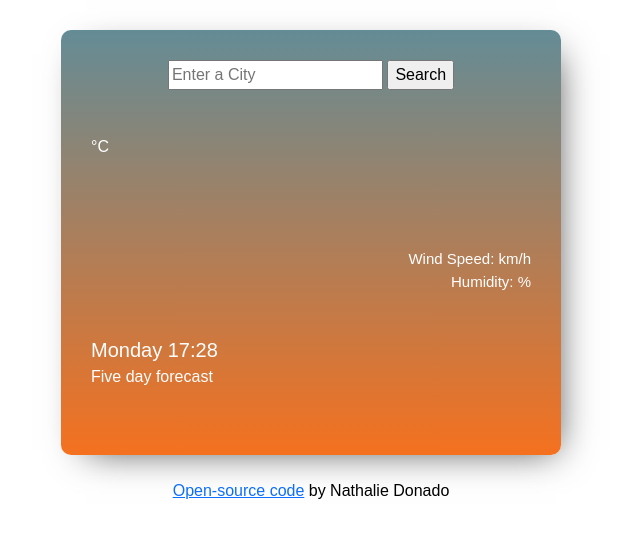
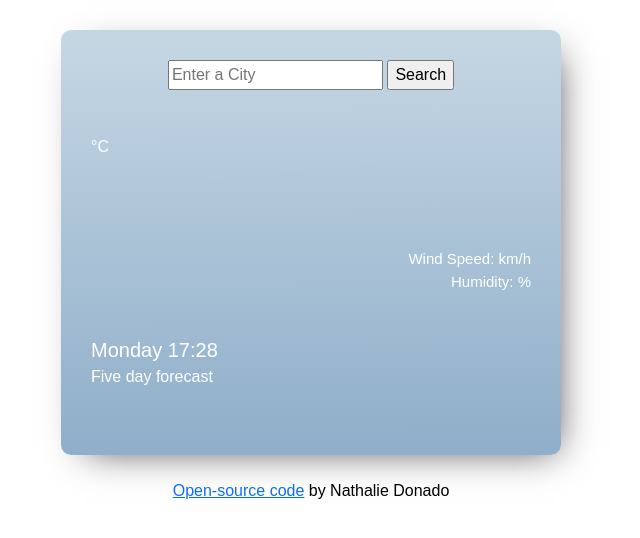
Before and after one commit to nat-jpg/shecodes-test, a plain HTML site: page index.html in a window 1280 px wide. Shown: the whole page, without its empty margins (329-969 px from the left). Drawn offline with nearby package versions, Linux system fonts and the light colour scheme; a web font is replaced by a local one.

Commit message:
changed background gradient

```diff
--- a/style.css
+++ b/style.css
@@ -7,7 +7,7 @@ body {
     color: white;
 }
 #app {
-    background: linear-gradient(180deg, hsla(192, 20%, 49%, 1) 0%, hsla(23, 91%, 54%, 1) 100%);
+    background: linear-gradient(179.7deg, rgb(197, 214, 227) 2.9%, rgb(144, 175, 202) 97.1%);
     padding: 30px;
     border-radius: 10px;
     box-shadow: 10px 10px 36px -15px rgba(0,0,0,0.75);
```
